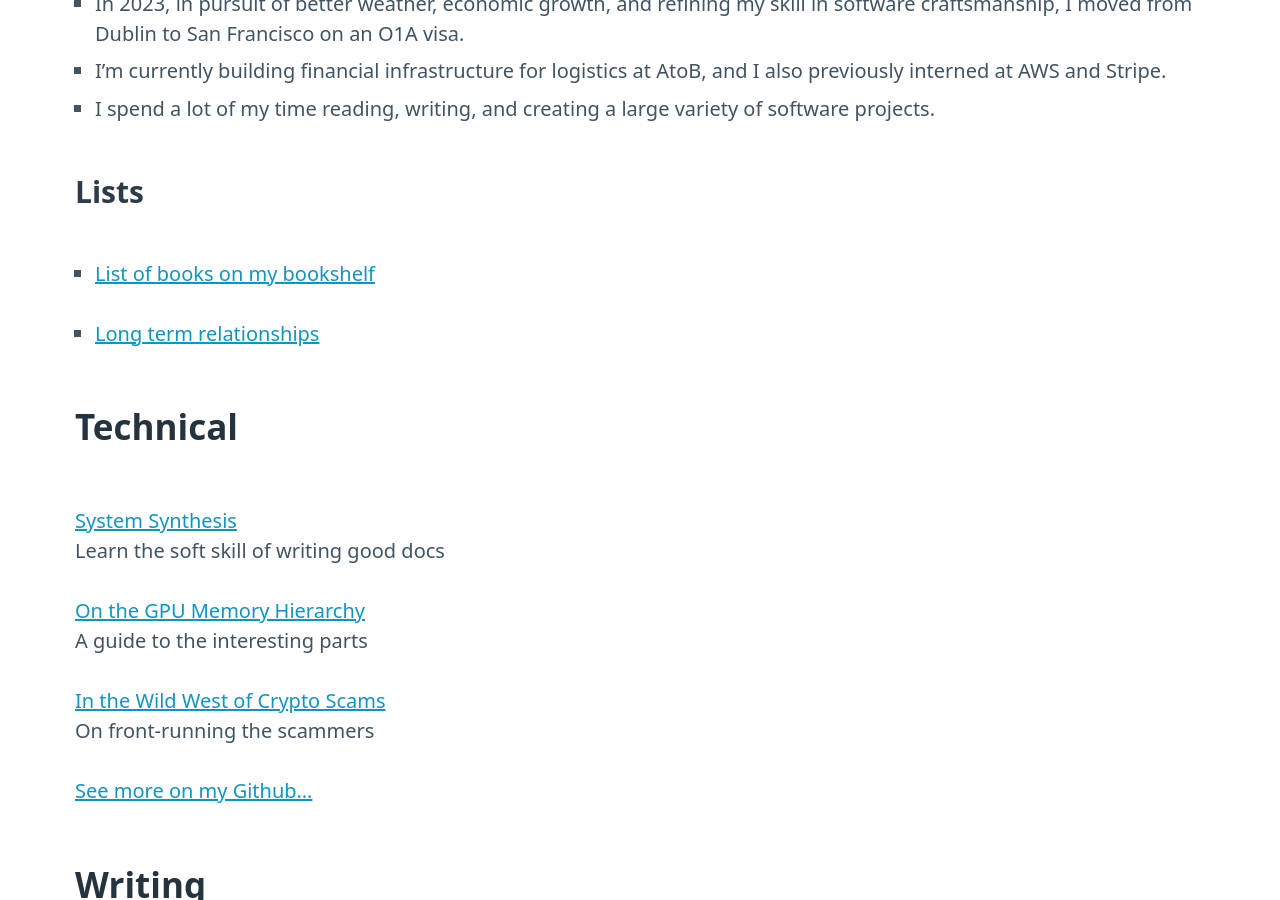
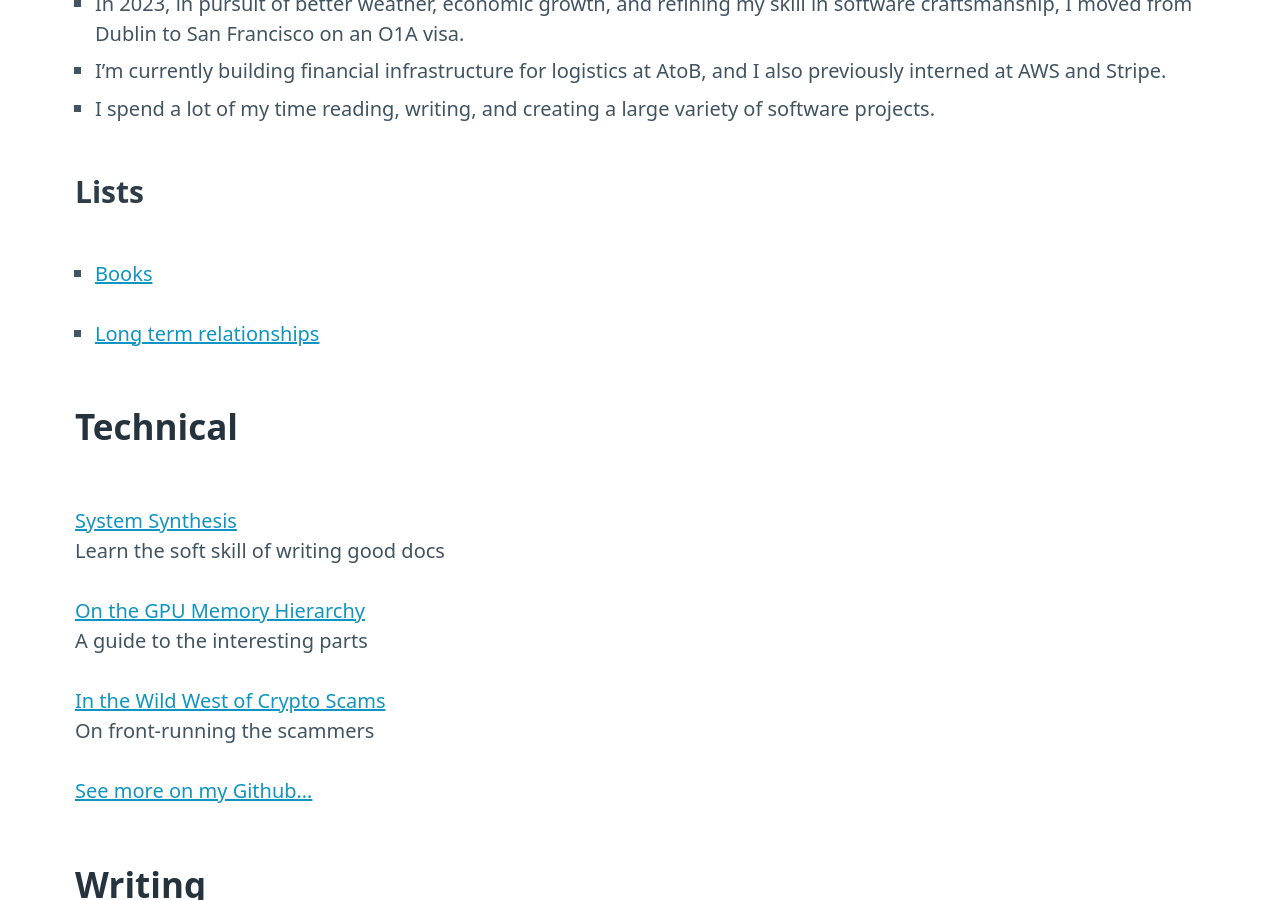
Before and after one commit to gytdau/website, a Jekyll site: the page built from index.md, in a window 1280 px wide and 900 px high, scrolled down 469 px. Built offline with Jekyll 4.4.1, drawn with Linux system fonts in a browser that asks for light colours; some web fonts are replaced.

Commit message:
Homepage nit

```diff
--- a/index.md
+++ b/index.md
@@ -12,7 +12,7 @@ Hi! I'm Gytis.
 
 ### Lists
 
-- [List of books on my bookshelf](/books)
+- [Books](/books)
   {% for list in site.lists %}
 - [{{ list.title }}]({{ list.url }})
   {% endfor %}
```
